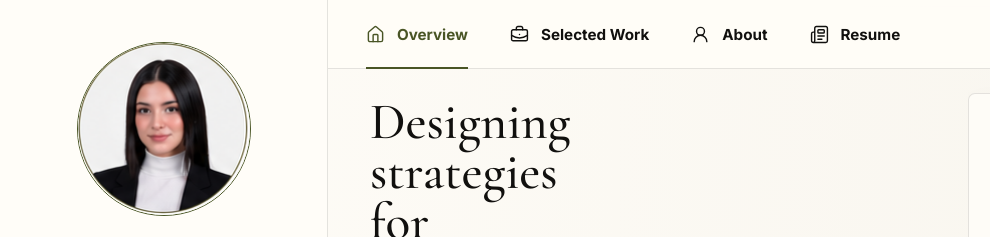
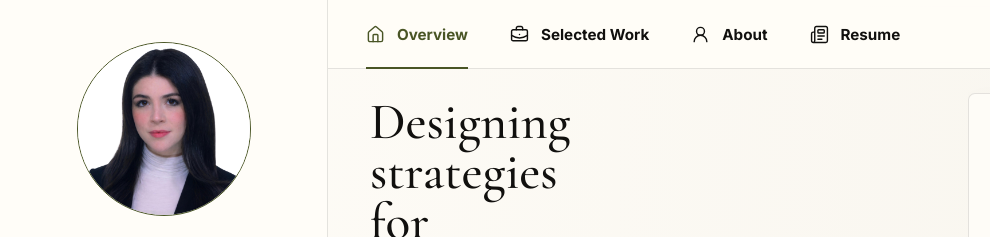
Before and after one commit to MarianaSanCha/MarianaSanCha.github.io, a plain HTML site: page index.html in a window 1280 px wide. Shown: the top 237 px of the page, 0-990 px from the left. Drawn offline with nearby package versions, Linux system fonts and the light colour scheme.

Commit message:
Update profile portrait image

```diff
--- a/index.html
+++ b/index.html
@@ -22,7 +22,7 @@
     <div class="portfolio-shell">
       <aside class="profile-sidebar" aria-label="Profile">
         <div class="portrait-frame">
-          <img src="./assets/portrait-mariana.png" alt="Portrait of Mariana Sanchez Chagoyan" />
+          <img src="./assets/portrait-mariana-real.png" alt="Portrait of Mariana Sanchez Chagoyan" />
         </div>
 
         <div class="identity">
```
Also changed, not shown: assets/portrait-mariana-real.png (added).
